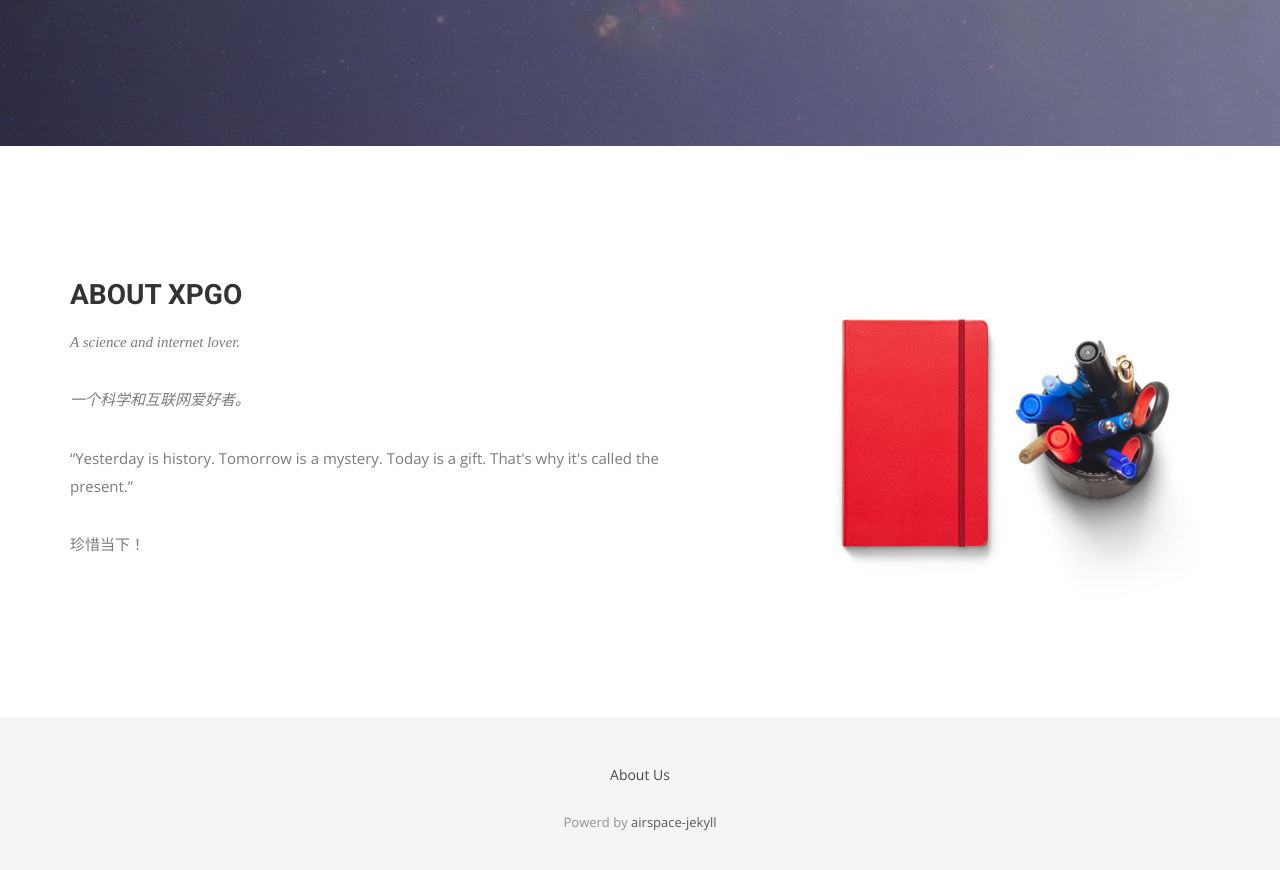
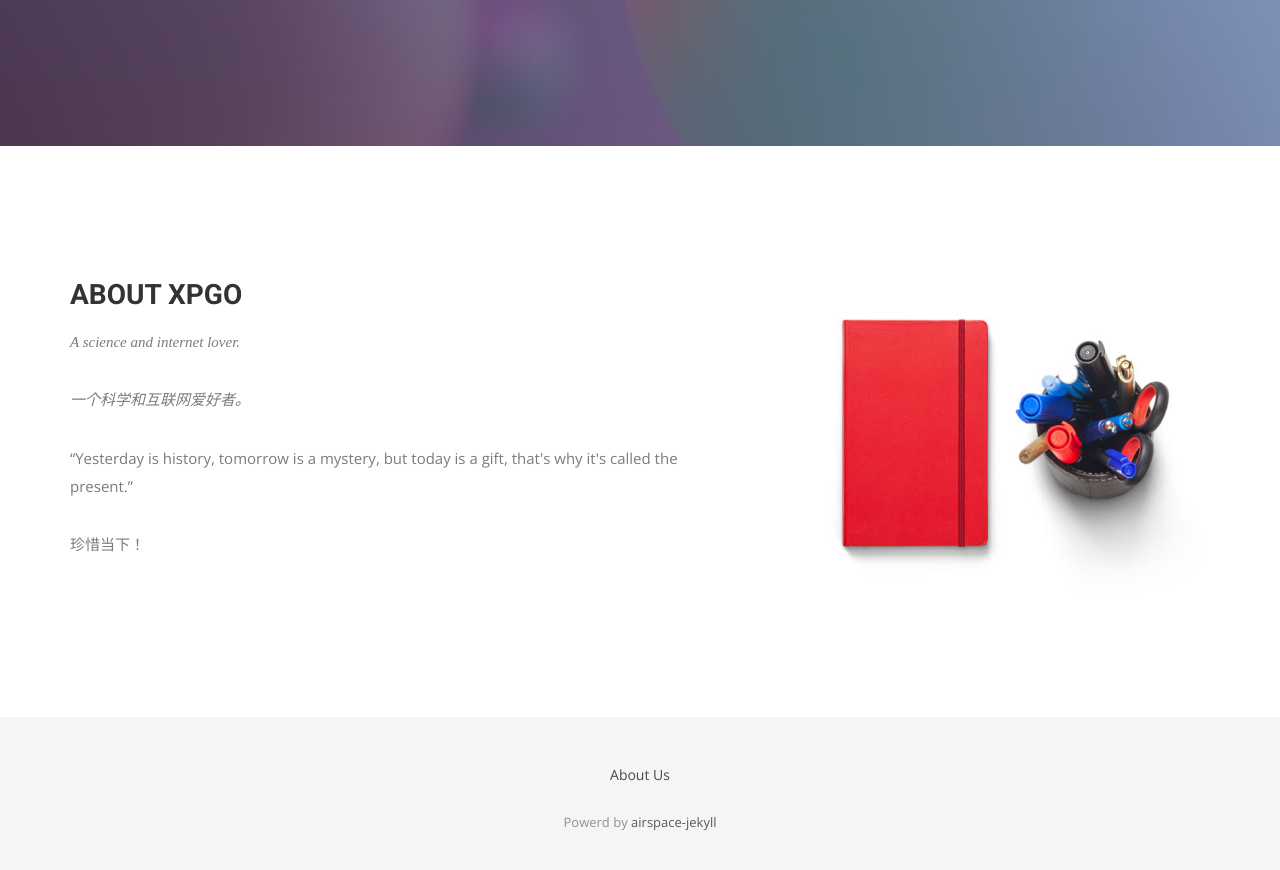
Before and after one commit to xpgo/xpgo.github.io, a Jekyll site: the page built from index.html, in a window 1280 px wide and 900 px high, scrolled down 649 px. Shown: the top 870 px of the window. Built offline with Jekyll 4.4.1, drawn with Linux system fonts in a browser that asks for light colours; nearby versions of some CDN libraries; some web fonts are replaced.

Commit message:
change backgroud image

```diff
--- a/index.html
+++ b/index.html
@@ -28,7 +28,7 @@
             <p>A science and internet lover.</p>
             <p>一个科学和互联网爱好者。</p>
           </div>
-          <p>“Yesterday is history. Tomorrow is a mystery. Today is a gift. That's why it's called the present.” </p>
+          <p>“Yesterday is history, tomorrow is a mystery, but today is a gift, that's why it's called the present.” </p>
           <p>珍惜当下！</p>
         </div>
       </div>
```
Also changed, not shown: img/slider-bg.jpg, img/slider-bg1.jpg (added).
